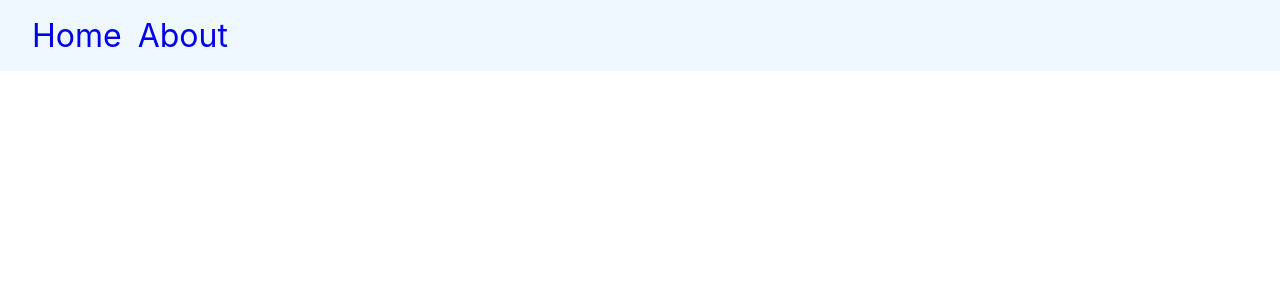
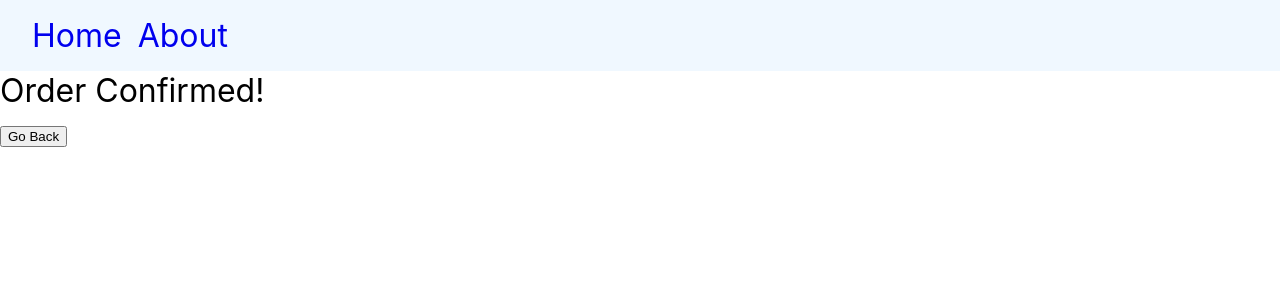
Before and after one commit to sushantsharmaa/react-router-dom-v6.4.2, a React (Create React App) app: page /order-summary in a window 1280 px wide. Before the commit this address had no page. Shown: the top 300 px of the page. Built offline with nearby package versions, Linux system fonts and the light colour scheme.

Commit message:
Use useNavigate hook to navigate programmatically

```diff
--- a/src/App.jsx
+++ b/src/App.jsx
@@ -2,6 +2,7 @@
 import About from "./components/About/About";
 import Navbar from "./components/Navbar/Navbar";
 import { Routes, Route } from "react-router-dom";
+import OrderSummary from "./components/OrderSummary/OrderSummary";
 
 function App() {
   return (
@@ -10,6 +11,7 @@
       <Routes>
         <Route path="/" element={<Home />} />
         <Route path="about" element={<About />} />
+        <Route path="order-summary" element={<OrderSummary />}></Route>
       </Routes>
     </>
   );
--- a/src/components/Home/Home.jsx
+++ b/src/components/Home/Home.jsx
@@ -1,7 +1,18 @@
 import React from "react";
+import { useNavigate } from "react-router-dom";
 
 const Home = () => {
-  return <div>Home</div>;
+  const navigate = useNavigate();
+
+  return (
+    <>
+      <div>Home</div>
+      <div>{""}</div>
+      <button onClick={() => navigate("/order-summary", { replace: true })}>
+        Place Order
+      </button>
+    </>
+  );
 };
 
 export default Home;
--- /dev/null
+++ b/src/components/OrderSummary/OrderSummary.jsx
@@ -0,0 +1,15 @@
+import React from "react";
+import { useNavigate } from "react-router-dom";
+
+const OrderSummary = () => {
+  const navigate = useNavigate();
+  return (
+    <>
+      <div>Order Confirmed!</div>
+      <div>{""}</div>
+      <button onClick={() => navigate(-1)}>Go Back</button>
+    </>
+  );
+};
+
+export default OrderSummary;
```
